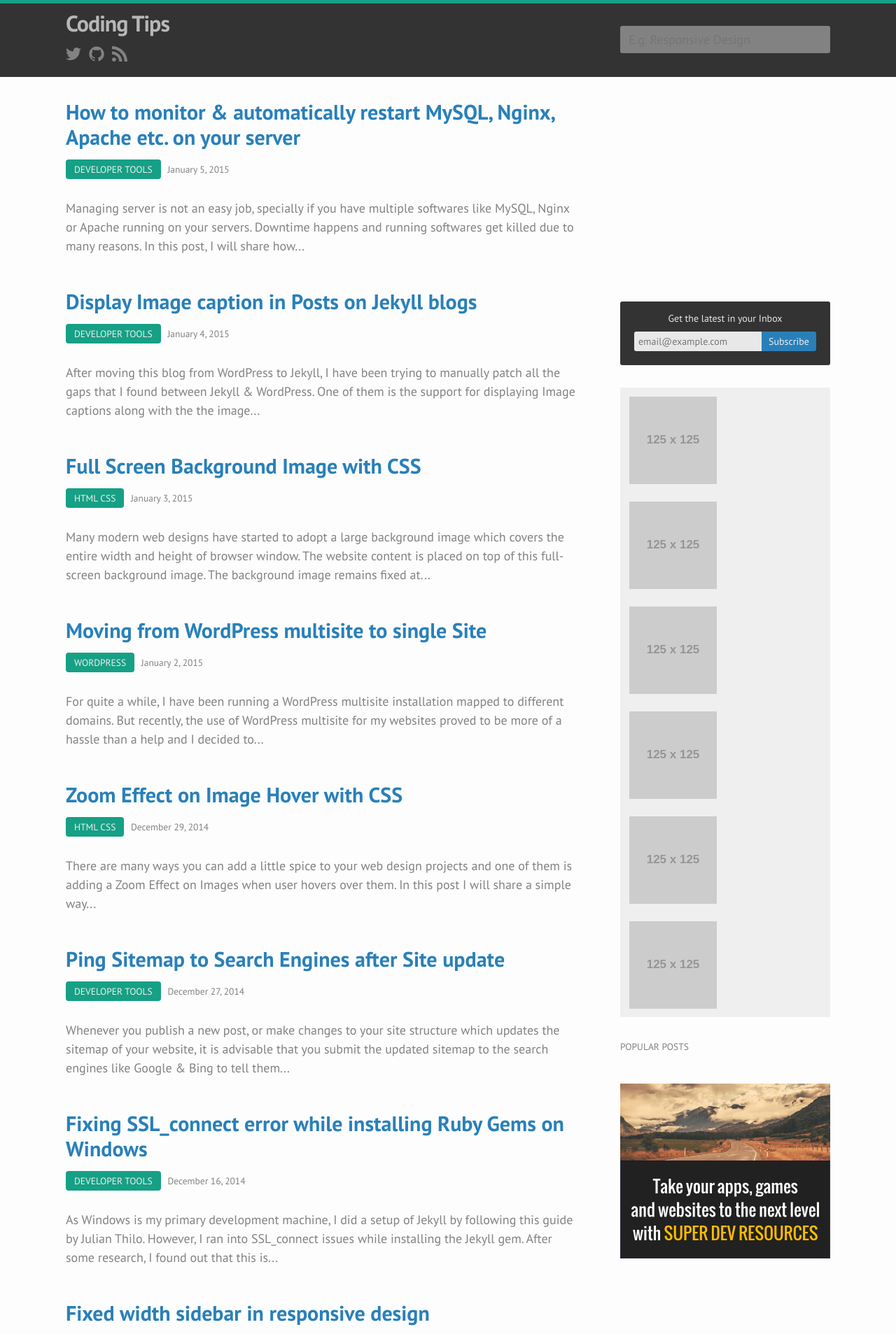
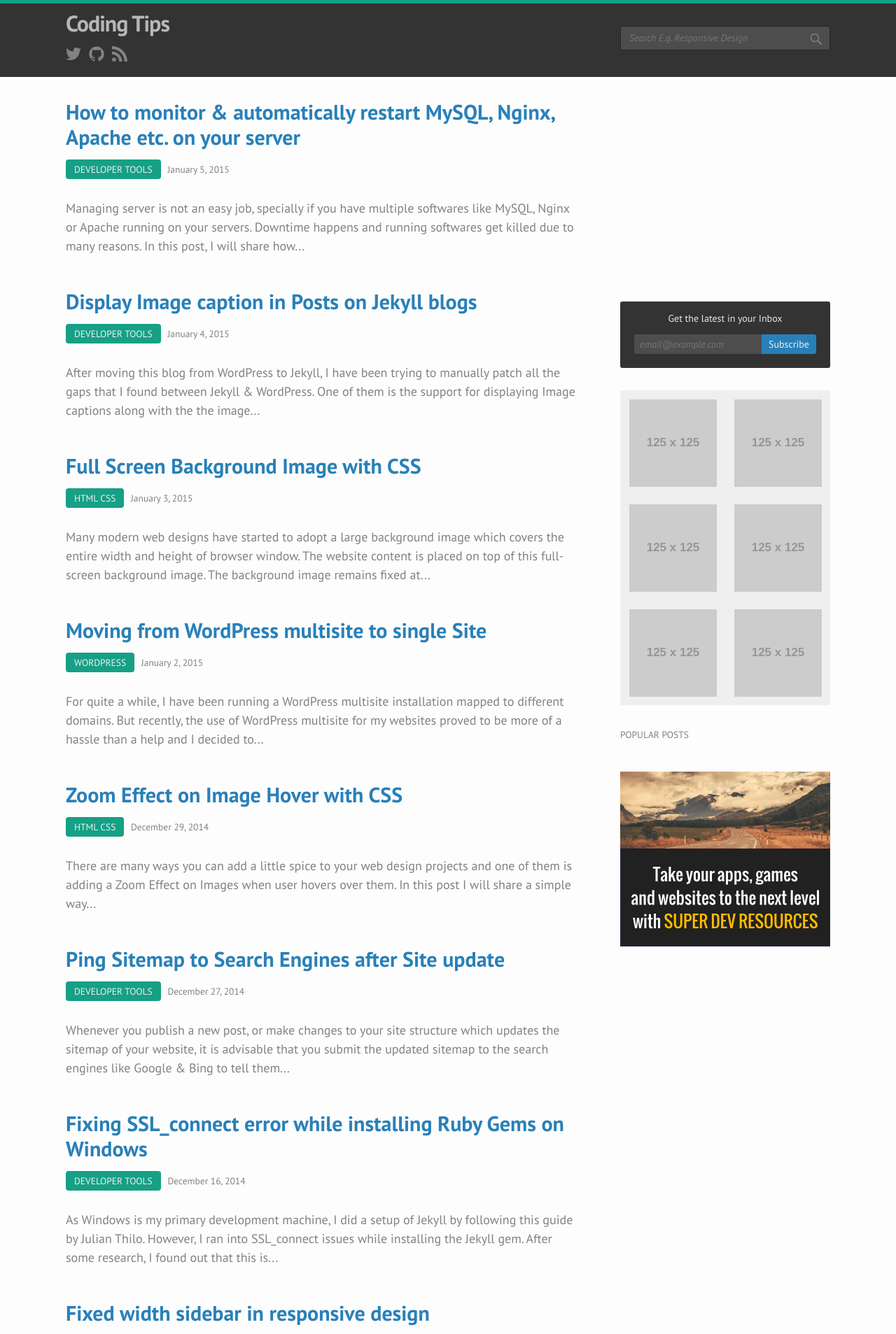
Before and after one commit to jastew/codingtips.kanishkkunal.in, a Jekyll site: the page built from index.html, in a window 1280 px wide. Shown: the top 1907 px of the page at 70% size. Built offline with Jekyll 4.4.1, drawn with Linux system fonts in a browser that asks for light colours; the list of posts is cut into pages by our own code.

Commit message:
Search and subscribe box styling

```diff
--- a/_includes/header.html
+++ b/_includes/header.html
@@ -4,9 +4,12 @@
     <div id="header-brand">
         <a class="site-title" href="{{ site.baseurl }}/">{{ site.title }}</a>
 
-        <form role="search" method="get" class="searchform" action="/search/">
-            <input type="text" name="s" placeholder="E.g. Responsive Design">
-        </form>
+        <div class="searchbar">
+            <form role="search" method="get" action="/search/">
+                <input type="text" name="s" placeholder="Search E.g. Responsive Design">
+                <span class="icon">{% include svg-icons/search.html %}</span>
+            </form>
+        </div>
 
         <div class="social-icons">
             {% include social-links.html %}
--- /dev/null
+++ b/_includes/svg-icons/search.html
@@ -0,0 +1,8 @@
+<svg version="1.1" id="Layer_1" xmlns="http://www.w3.org/2000/svg" xmlns:xlink="http://www.w3.org/1999/xlink" x="0px" y="0px"
+     width="16px" height="16px" viewBox="0 0 16 16" style="enable-background:new 0 0 16 16;" xml:space="preserve">
+<g>
+    <path d="M14,13l-3.866-3.866C10.673,8.393,11,7.487,11,6.5C11,4.015,8.985,2,6.5,2S2,4.015,2,6.5
+        S4.015,11,6.5,11c0.987,0,1.893-0.327,2.634-0.866L13,14L14,13z M3,6.5C3,4.567,4.567,3,6.5,3C8.434,3,10,4.567,10,6.5
+        S8.434,10,6.5,10C4.567,10,3,8.433,3,6.5z"/>
+</g>
+</svg>
--- a/_sass/_layout.scss
+++ b/_sass/_layout.scss
@@ -214,18 +214,37 @@
     padding-bottom: $spacing-unit / 3;
 }
 
-.searchform {
+.searchbar {
     display: block;
     width: 300px;
     float: right;
     margin-top: $spacing-unit;
 
+    form {
+        position: relative;
+    }
+
     input {
         padding:6px 12px;
-        border: none;
-        background-color: $grey-color;
+        border: 1px solid darken($nav-color, 5);
+        background-color: lighten($nav-color, 10);
+        color: $grey-color-light;
+        font-style: italic;
+        font-size: 14px;
         border-radius: 3px;
         width: 100%;
+    }
+
+    .icon {
+        position: absolute;
+        top: 3px;
+        right: 3px;
+
+        > svg:hover {
+            path {
+                fill: $grey-color;
+            }
+        }
     }
 }
 
@@ -310,7 +329,7 @@
 
     p {
         color: $grey-color-light;
-        margin-bottom: 8px;
+        margin-bottom: 12px;
     }
 
     input {
@@ -323,9 +342,11 @@
     }
 
     input[type="text"] {
-        background-color: $grey-color-light;
-        color: $grey-color;
+        background-color: lighten($nav-color, 10);
+        color: $grey-color-light;
+        font-style: italic;
         border-radius: 3px 0 0 3px;
+        padding-left: 8px;
     }
 
     input[type="submit"] {
@@ -373,15 +394,15 @@
 /* Sponsers in sidebar */
 #sponsers-list {
     background-color: $light-color;
+    @extend %clearfix;
 
     .sponser-125 {
-        margin: 12.5px;
-        padding: 0;
-        width: 125px;
-        height: 125px;
+        width: 50%;
+        float: left;
+        padding: 12.5px;
 
         img {
-            margin: 12.5px 0;
+            margin: 0 !important;
             padding: 0;
             width: 125px;
             height: 125px;
```
